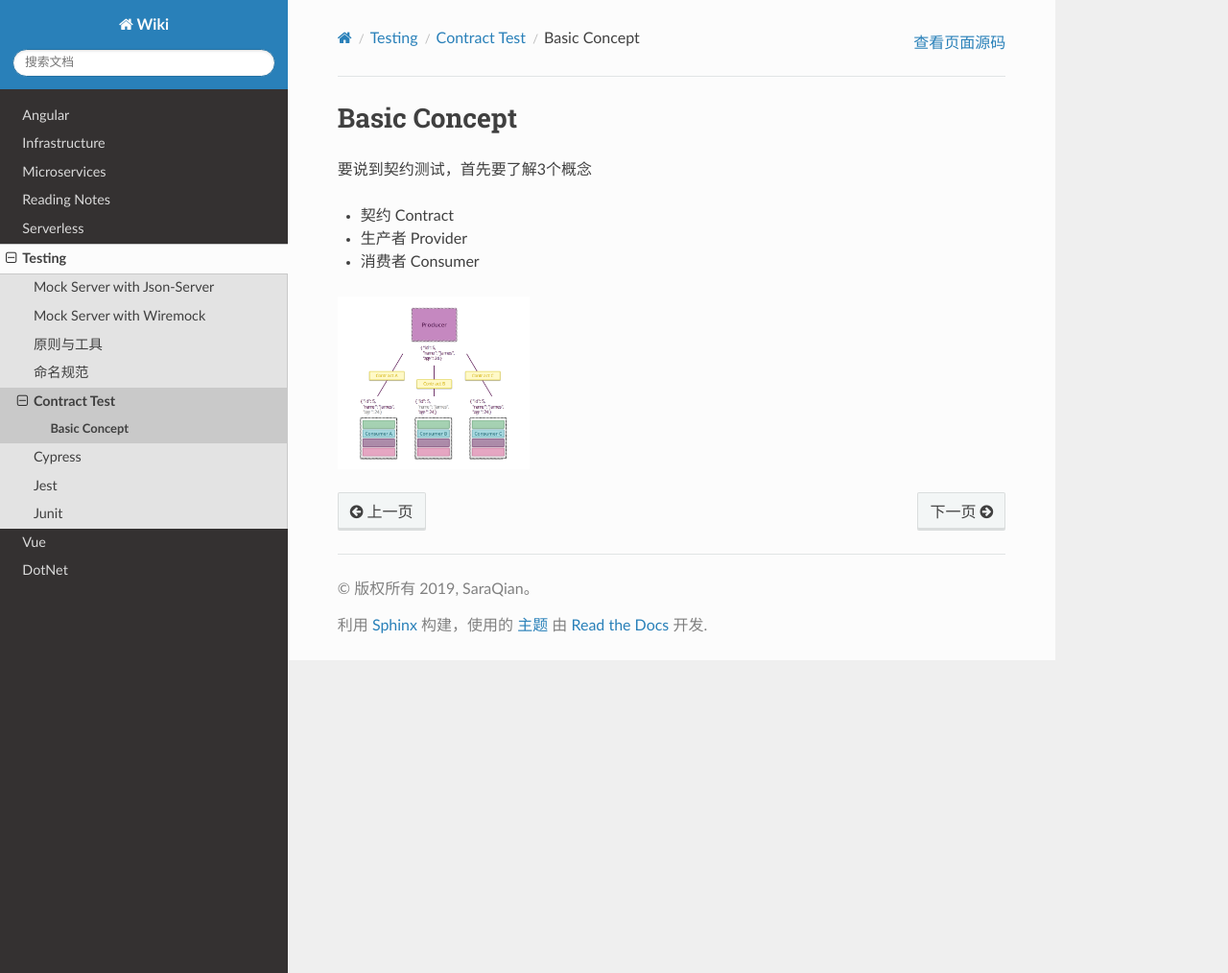
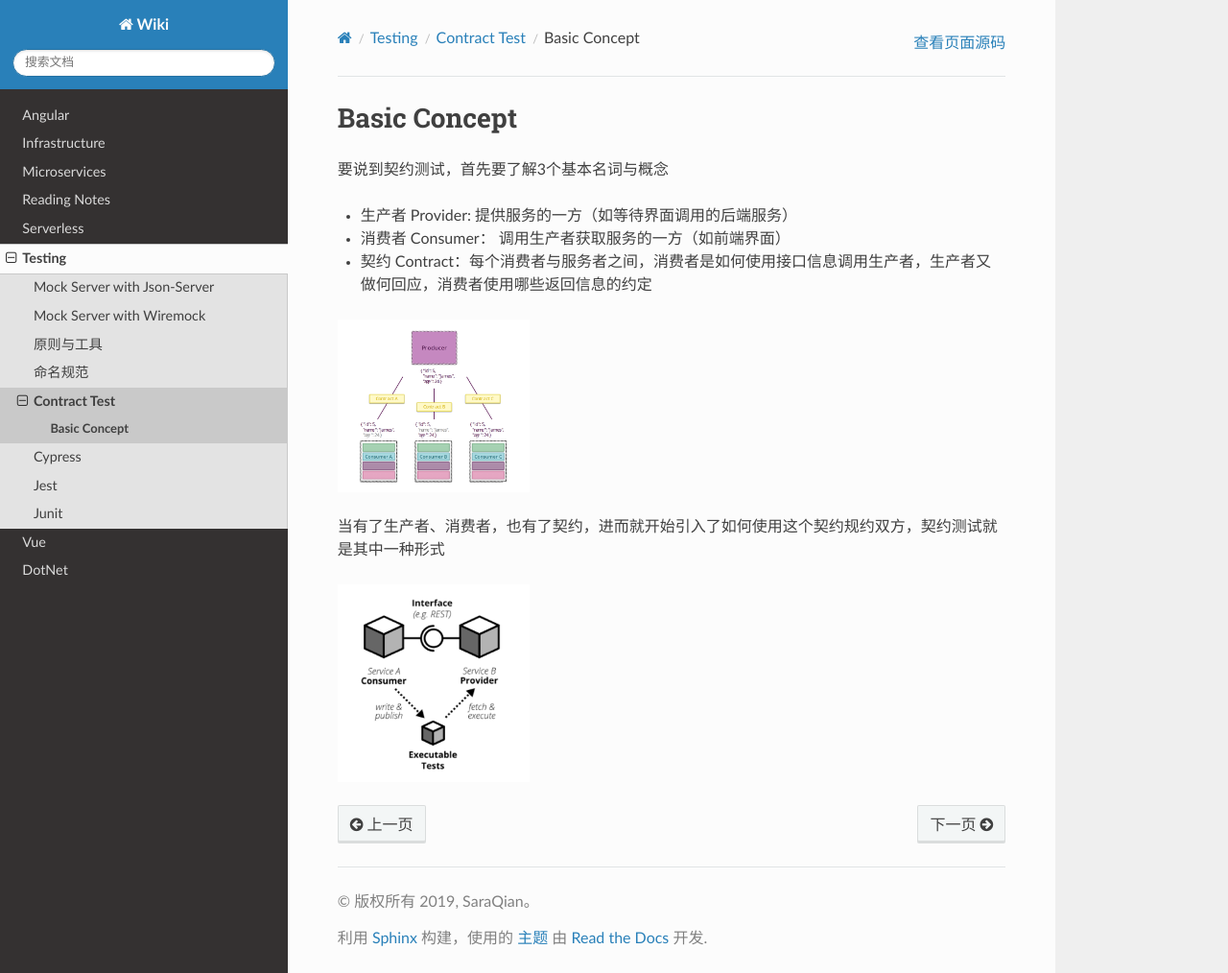
Before and after one commit to abigail830/Sphinx_wiki, a Sphinx documentation site: the page built from source/Testing/ContractTest/basic.rst, in a window 1280 px wide and 1014 px high. Shown: the whole window at 96% size. Built offline with Sphinx 7.4.7 and the Read the Docs theme 2.0.0, drawn with Linux system fonts in a browser that asks for light colours.

Commit message:
Update basic.rst

```diff
--- a/source/Testing/ContractTest/basic.rst
+++ b/source/Testing/ContractTest/basic.rst
@@ -1,11 +1,18 @@
 Basic Concept
 ====================
 
-要说到契约测试，首先要了解3个概念
+要说到契约测试，首先要了解3个基本名词与概念
 
-* 契约 Contract
-* 生产者 Provider
-* 消费者 Consumer
+* 生产者 Provider: 提供服务的一方（如等待界面调用的后端服务）
+* 消费者 Consumer： 调用生产者获取服务的一方（如前端界面）
+* 契约 Contract：每个消费者与服务者之间，消费者是如何使用接口信息调用生产者，生产者又做何回应，消费者使用哪些返回信息的约定
 
 .. image:: ../../../images/contract2.png
   :width: 200px
+
+当有了生产者、消费者，也有了契约，进而就开始引入了如何使用这个契约规约双方，契约测试就是其中一种形式
+
+.. image:: ../../../images/contract.png
+  :width: 200px
+
+.. index:: Testing, Contract
```
